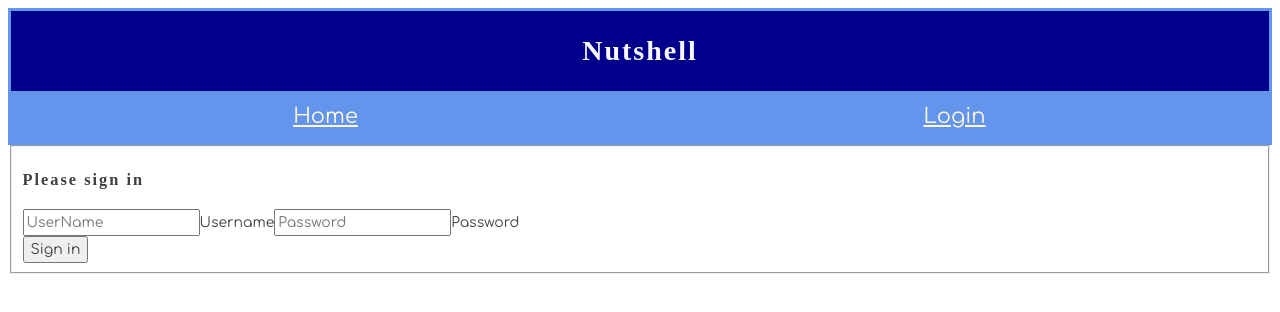
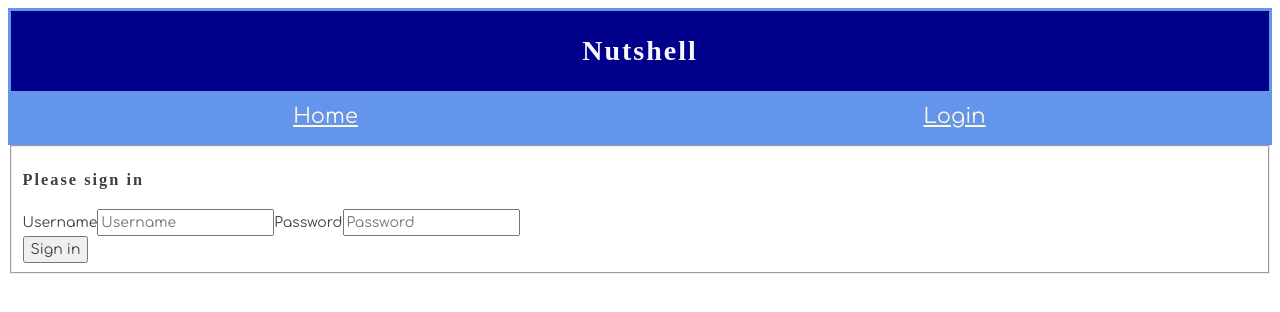
Before and after one commit to nss-day-cohort-38/react-nutshell-purple-turf-storm, a React (Create React App) app: page /login in a window 1280 px wide. Shown: the top 312 px of the page. Built offline with nearby package versions, Linux system fonts and the light colour scheme; a web font is replaced by a local one.

Commit message:
formatting change

```diff
--- a/src/components/auth/Login.js
+++ b/src/components/auth/Login.js
@@ -1,50 +1,63 @@
-import React, { useState } from "react"
-import "../Nutshell.css"
-import UserManager from "../../modules/UserManager"
+import React, { useState } from "react";
+import "../Nutshell.css";
+import UserManager from "../../modules/UserManager";
 
 const Login = props => {
-  const [credentials, setCredentials] = useState({ userName: "", password: "" });
+  const [credentials, setCredentials] = useState({
+    userName: "",
+    password: ""
+  });
 
   // Update state whenever an input field is edited
-  const handleFieldChange = (evt) => {
+  const handleFieldChange = evt => {
     const stateToChange = { ...credentials };
     stateToChange[evt.target.id] = evt.target.value;
     setCredentials(stateToChange);
   };
 
-  const handleLogin = (e) => {
+  const handleLogin = e => {
     e.preventDefault();
     let valid = false;
     UserManager.getAll().then(users => {
-        users.filter(user => {
-            if(user.userName === credentials.userName && user.password === credentials.password) {
-                valid = true;
-                props.setUser(credentials)
-                props.history.push("/");
-            }
-        })
-        if(!valid) {
-            alert("incorrect username/password")
+      users.filter(user => {
+        if (
+          user.userName === credentials.userName &&
+          user.password === credentials.password
+        ) {
+          valid = true;
+          props.setUser(credentials);
+          props.history.push("/");
         }
-    })
-  }
+      });
+      if (!valid) {
+        alert("incorrect username/password");
+      }
+    });
+  };
 
   return (
     <form onSubmit={handleLogin}>
       <fieldset>
         <h3>Please sign in</h3>
         <div className="formgrid">
-          <input onChange={handleFieldChange} type="userName"
+          <label htmlFor="inputUserName">Username</label>
+          <input
+            onChange={handleFieldChange}
+            type="userName"
             id="userName"
-            placeholder="UserName"
-            required="" autoFocus="" />
-          <label htmlFor="inputUserName">Username</label>
+            placeholder="Username"
+            required=""
+            autoFocus=""
+          />
 
-          <input onChange={handleFieldChange} type="password"
+          <label htmlFor="inputPassword">Password</label>
+          <input
+            onChange={handleFieldChange}
+            type="password"
             id="password"
             placeholder="Password"
-            required="" />
-          <label htmlFor="inputPassword">Password</label>
+            required=""
+          />
         </div>
         <button type="submit">Sign in</button>
       </fieldset>
```
